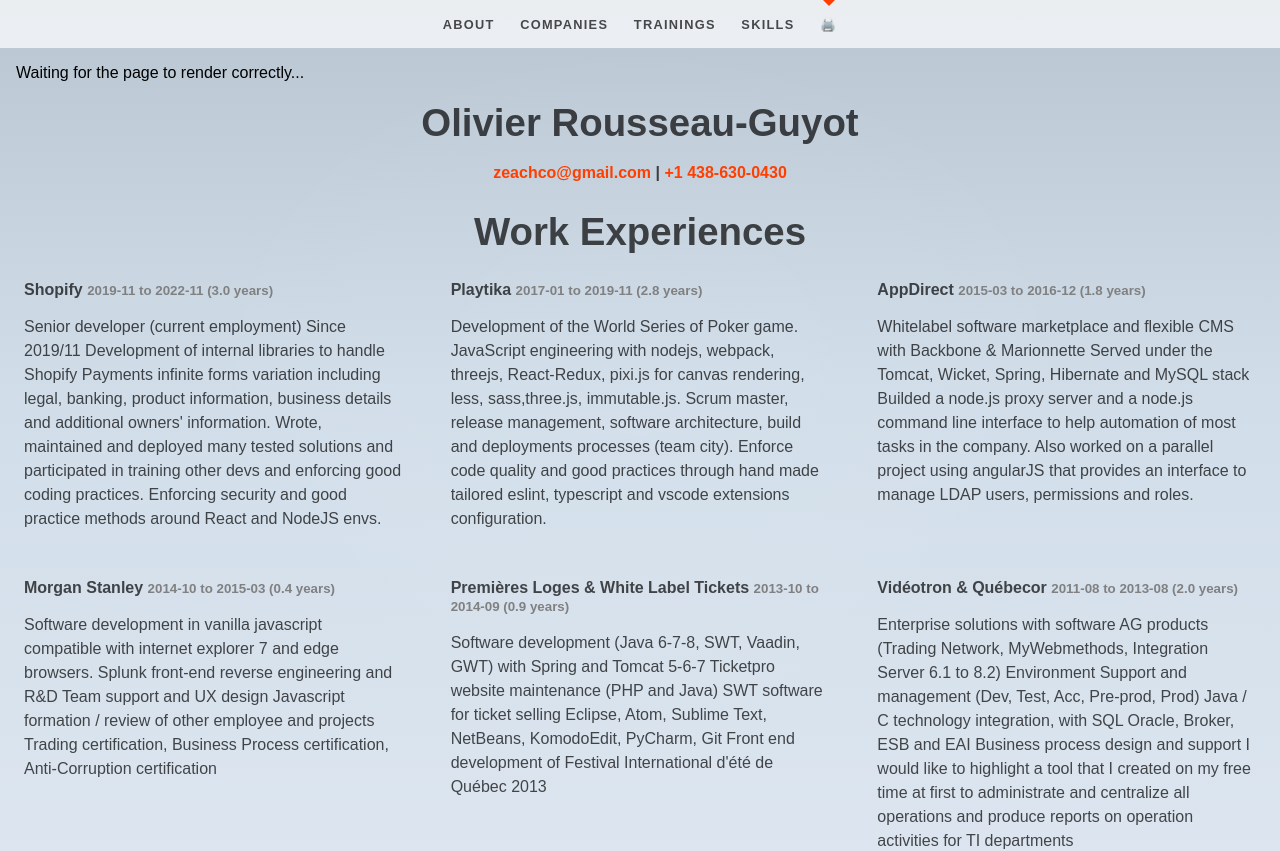
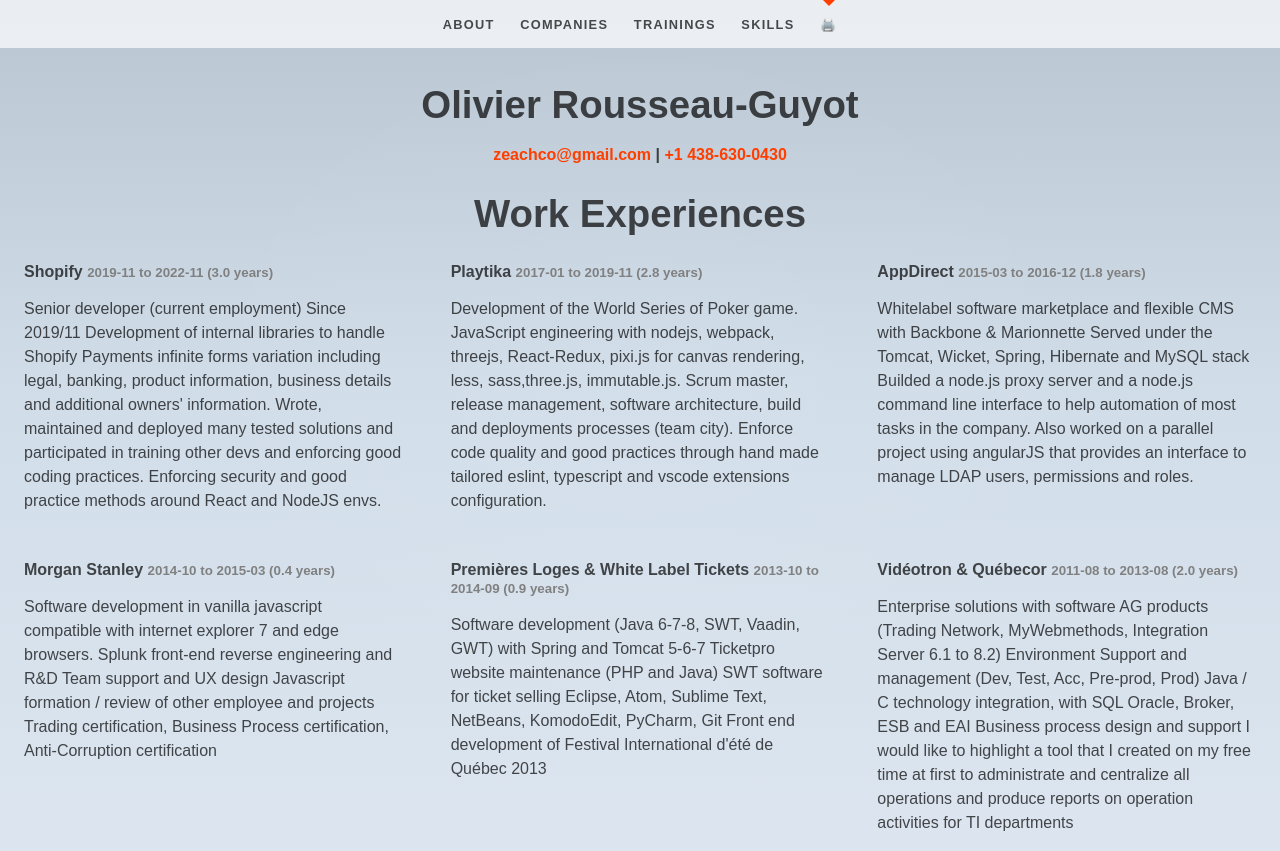
Before and after one commit to zeachco/zeachco.github.io, a SvelteKit app: page /print in a window 1280 px wide. Shown: the top 851 px of the page. Built offline with nearby package versions, Linux system fonts and the light colour scheme.

Commit message:
hides print message on print page

```diff
--- a/src/routes/print/+page.svelte
+++ b/src/routes/print/+page.svelte
@@ -5,8 +5,13 @@
 	import Trainings from '$lib/components/Containers/Trainings.svelte';
 	import { onMount } from 'svelte';
 
+	let printDisclaimer: HTMLDivElement
+
 	// let the canvases render
-	onMount(async () => setTimeout(print, 1500));
+	onMount(async () => setTimeout(() => {
+		printDisclaimer.style.display = 'none'
+		print()
+	}, 1500));
 </script>
 
 <svelte:head>
@@ -14,7 +19,7 @@
 	<meta name="description" content="Printable CV" />
 </svelte:head>
 
-<div class="no-print">Waiting for the page to render correctly...</div>
+<div class="no-print" bind:this={printDisclaimer}>Waiting for the page to render correctly...</div>
 <Contact />
 <Companies />
 <Skills />
```
